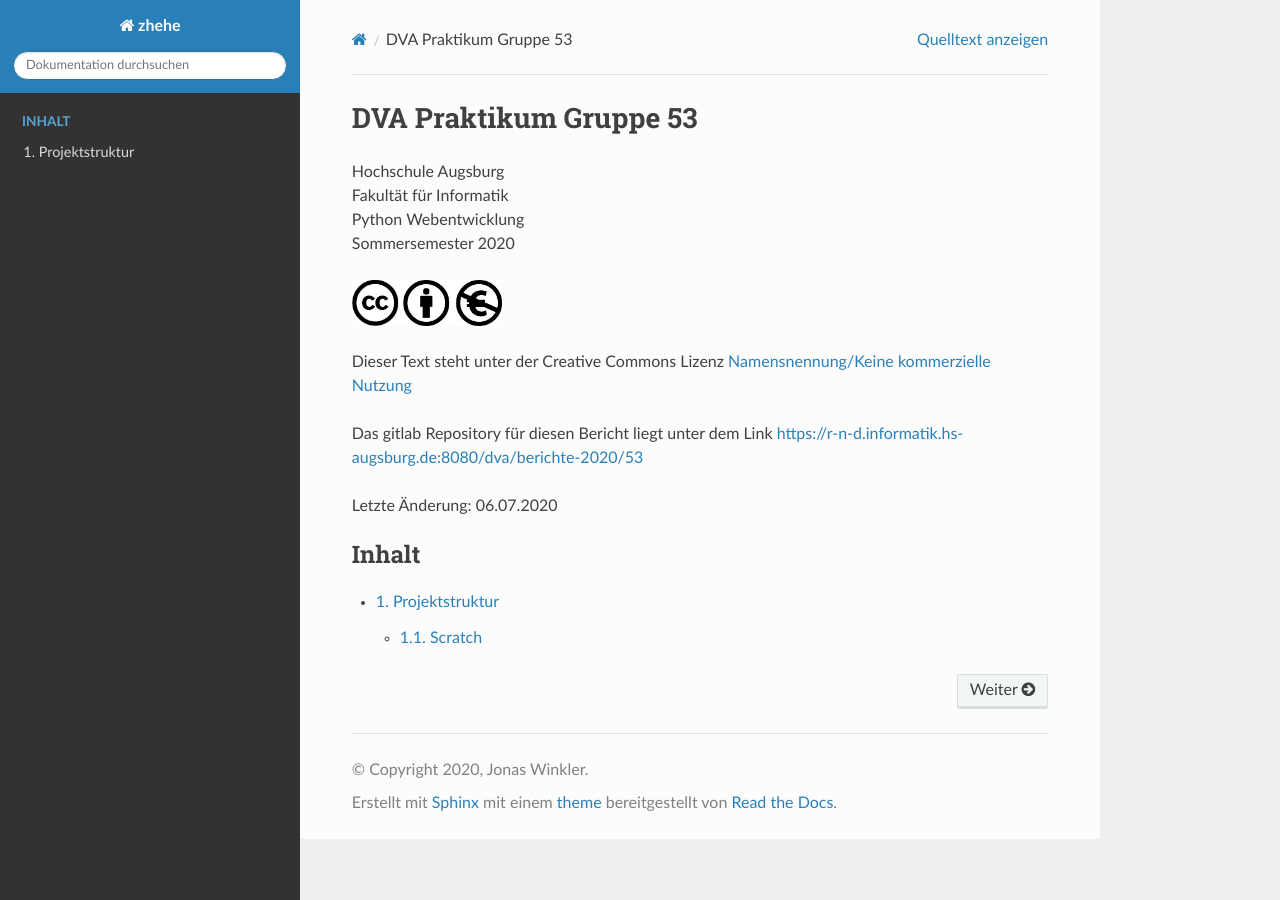
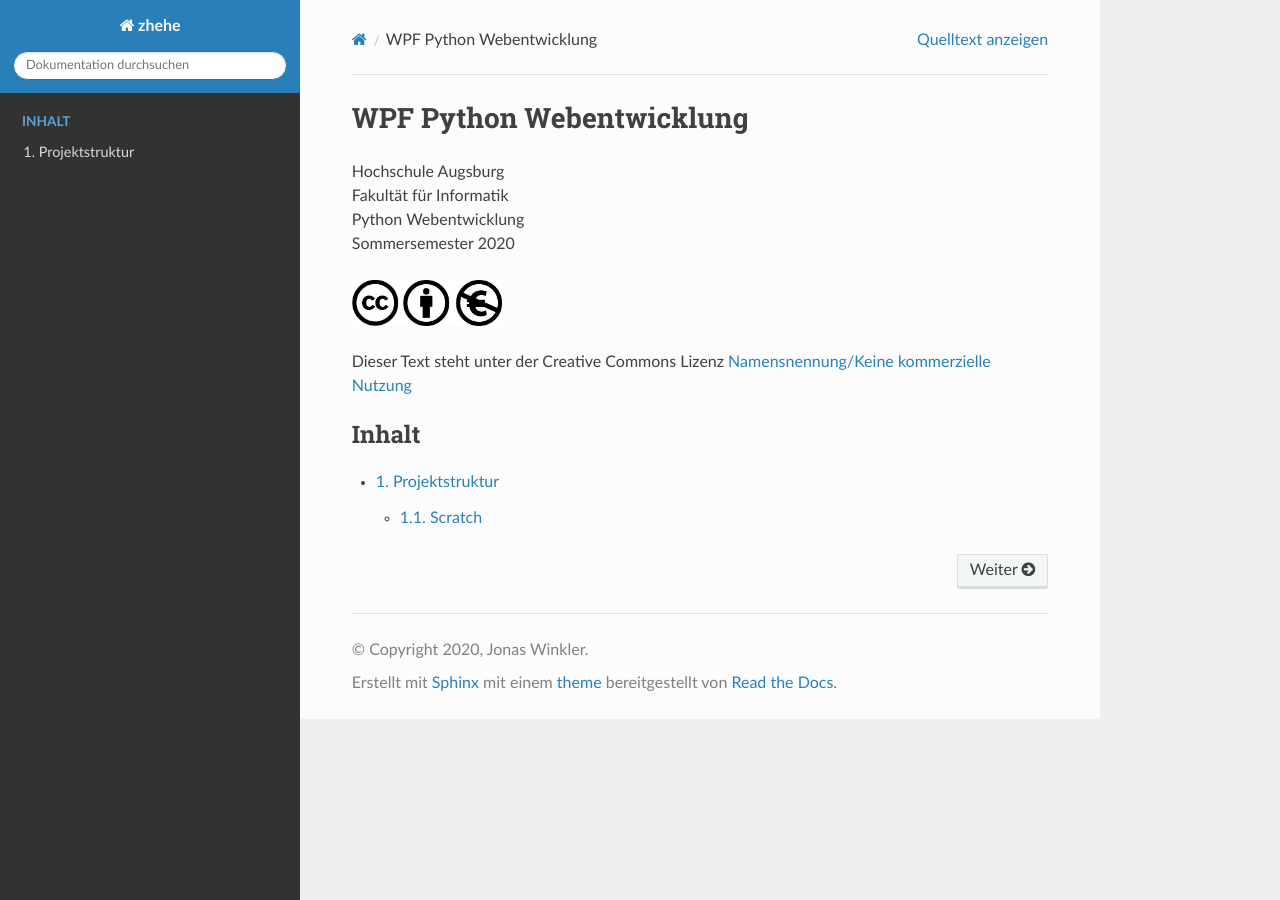
Before and after one commit to Winkler-Jonas/python-web-wpf, a Sphinx documentation site: the page built from zhehe/docs/source/index.rst, in a window 1280 px wide. Built offline with Sphinx 7.4.7 and the Read the Docs theme 2.0.0, drawn with Linux system fonts in a browser that asks for light colours.

```diff
--- a/zhehe/docs/source/index.rst
+++ b/zhehe/docs/source/index.rst
@@ -1,6 +1,6 @@
-=============================
-DVA Praktikum Gruppe 53
-=============================
+=========================
+WPF Python Webentwicklung
+=========================
 
 | Hochschule Augsburg
 | Fakultät für Informatik
@@ -27,12 +27,6 @@ DVA Praktikum Gruppe 53
 Dieser Text steht unter der Creative Commons Lizenz
 `Namensnennung/Keine kommerzielle Nutzung <http://creativecommons.org/licenses/by-nc/3.0/de>`_
 
-Das gitlab Repository für diesen Bericht liegt unter dem Link
-https://r-n-d.informatik.hs-augsburg.de:8080/dva/berichte-2020/53
-
-Letzte Änderung: 06.07.2020
-
-
 .. toctree::
    :titlesonly:
    :caption: Inhalt
```
Also changed, not shown: zhehe/docs/source/documentation/index.rst (added, +12 -0 lines), zhehe/docs/source/documentation/read_the_docs.rst (added, +16 -0 lines), README.rst (added), zhehe/docs/source/_static/img/documentation/read-the-docs-logo.png (added).
